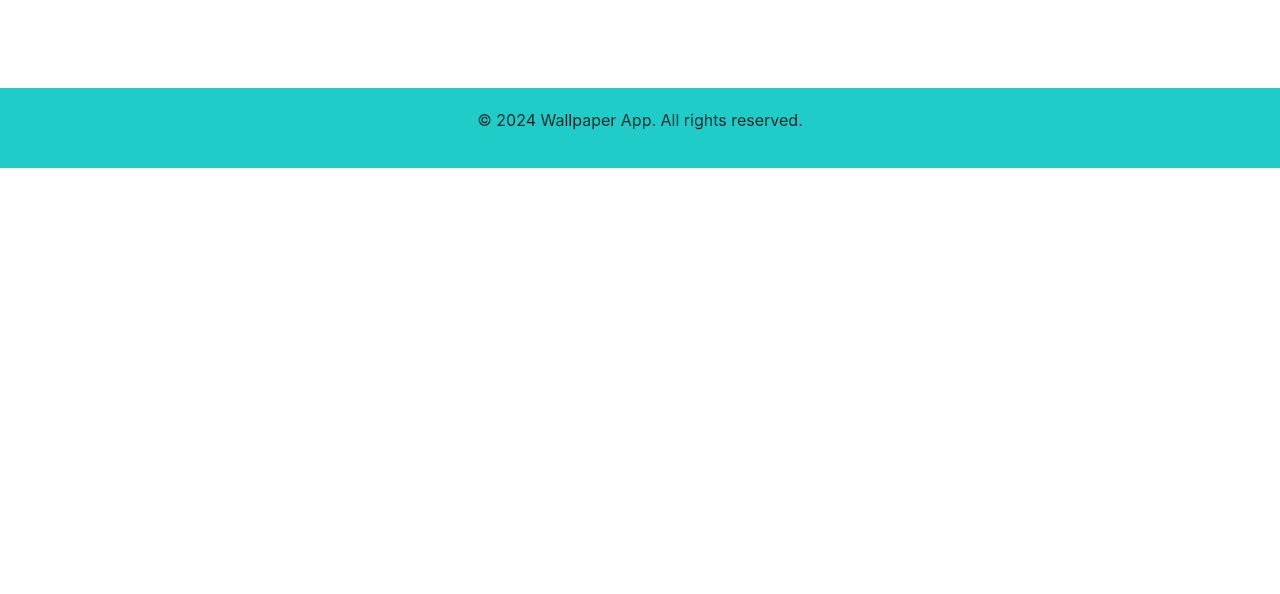
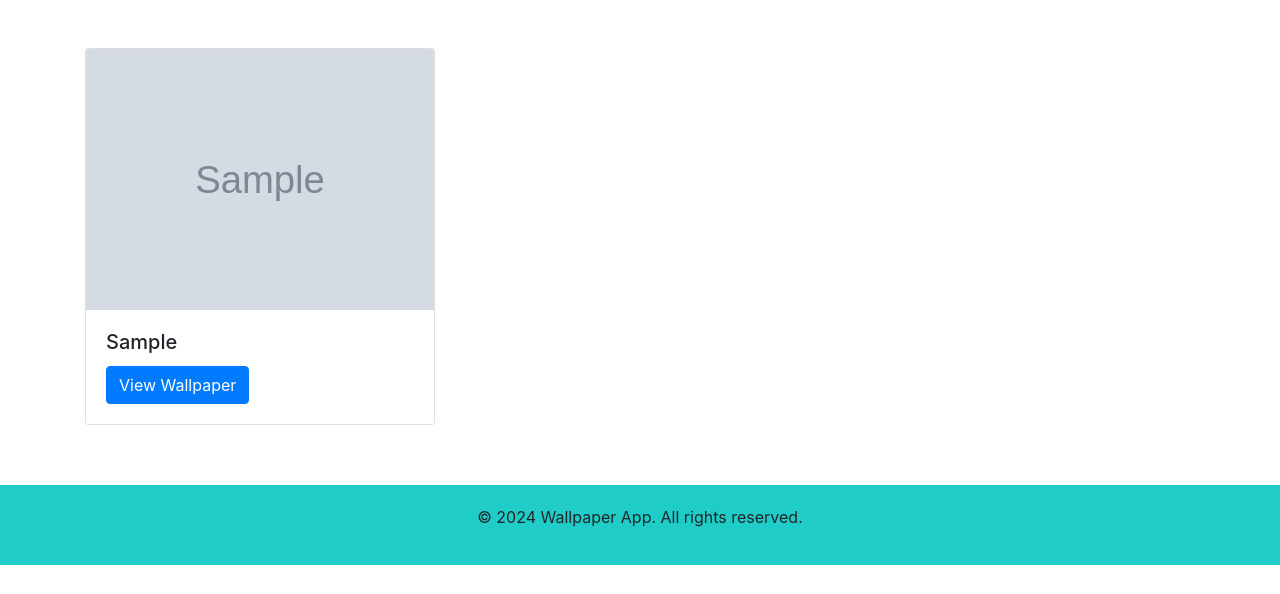
Before and after one commit to collins-hue/wallpaper, a Django app: page / in a window 1280 px wide. Shown: the part 56-650 px from the top of the page. Run offline with Django 3.2, Linux system fonts and the light colour scheme; tables that the repository leaves empty hold one stand-in row (values such as "Sample post"); grey boxes marked "Sample" are stand-in pictures; some libraries are stand-ins or nearby versions.

Commit message:
The basics are working so far

```diff
--- a/Templates/index.html
+++ b/Templates/index.html
@@ -55,12 +55,12 @@
     <div class="container mt-5">
         <div class="row">
             <!-- Repeat this card for each wallpaper -->
-             {% for papers in all_wallpaper %}
+             {% for papers in all_wallpapers %}
             <div class="col-md-4">
                 <div class="card">
                     <img src="{{papers.image.url}}" class="card-img-top" alt="Wallpaper 1">
                     <div class="card-body">
-                        <h5 class="card-title">{{owner}}</h5>
+                        <h5 class="card-title">{{papers.owner}}</h5>
                         <a href="{{papers.object.id}}" class="btn btn-primary">View Wallpaper</a>
                     </div>
                 </div>
```
